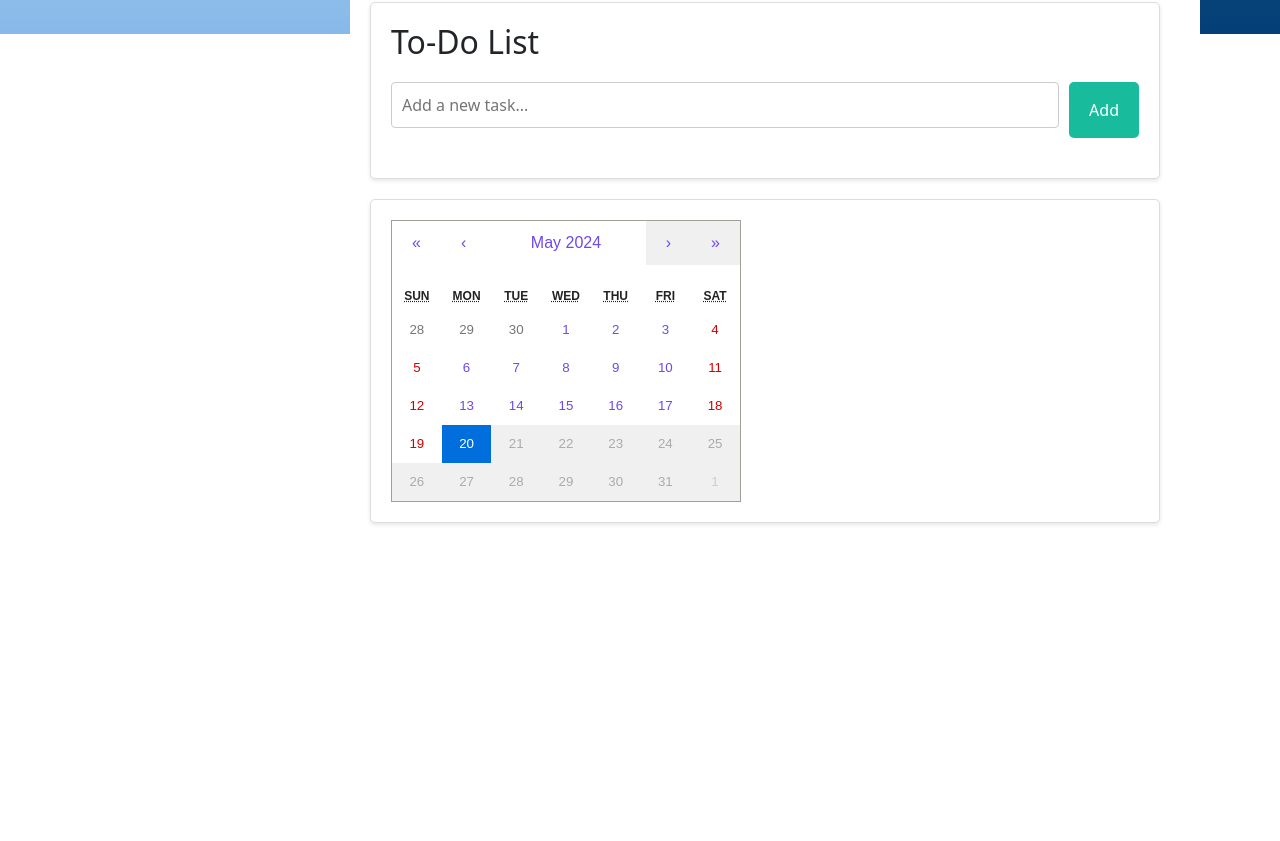
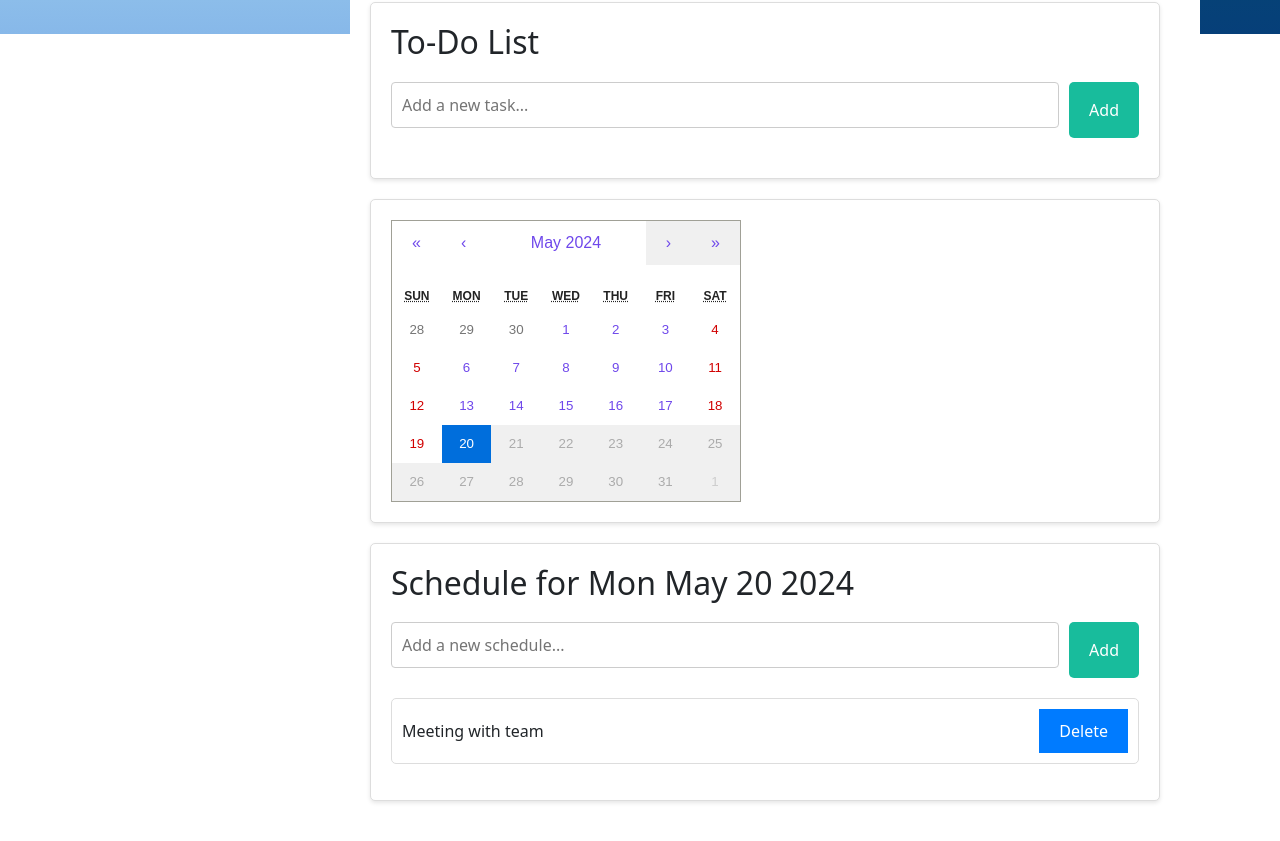
Before and after one commit to AhamedMinhaj456/Motorbike_Service_Station_Reservation_System, a React (Create React App) app in the folder frontend/: page /admin/dashboard in a window 1280 px wide. Shown: the part 766-1607 px from the top of the page. Before the commit the page ends 1309 px from the top, so only its background shows below. Built offline with nearby package versions, Linux system fonts and the light colour scheme.

Commit message:
updated dashboard

```diff
--- a/frontend/src/admin/views/AdminDashboard.css
+++ b/frontend/src/admin/views/AdminDashboard.css
@@ -23,7 +23,7 @@
 
 .stat-card {
   background: #ffffff;
-  border: 1px solid #ddd;
+  border: 1px solid #052846;
   border-radius: 5px;
   padding: 20px;
   text-align: center;
@@ -32,10 +32,12 @@
   margin: 10px;
   max-width: 300px;
   cursor: pointer;
+  transition: transform 0.3s, background-color 0.3s;
 }
 
 .stat-card:hover {
-  background: #ebe1e1;
+  background: #caeaf2;
+  transform: translateY(-5px);
 }
 
 .chart-card {
@@ -48,6 +50,12 @@
   flex: 1;
   margin: 10px;
   max-width: 300px;
+  transition: transform 0.3s, background-color 0.3s;
+}
+
+.chart-card:hover {
+  background: #dfedf0;
+  transform: translateY(-5px);
 }
 
 .charts-overview {
@@ -64,6 +72,12 @@
   padding: 20px;
   box-shadow: 0 2px 4px rgba(0, 0, 0, 0.1);
   margin-bottom: 20px;
+  transition: transform 0.3s, background-color 0.3s;
+}
+
+.to-do-list:hover {
+  background: #eef0f0;
+  transform: translateY(-5px);
 }
 
 .to-do-list h2 {
@@ -126,7 +140,6 @@
   color: #18bc9c;
 }
 
-
 @media screen and (min-width: 769px) {
   .hamburger-icon {
     display: none;
@@ -145,6 +158,7 @@
   border-radius: 5px;
   padding: 20px;
   box-shadow: 0 2px 4px rgba(0, 0, 0, 0.1);
+  margin-bottom: 20px;
 }
 
 .react-calendar {
@@ -247,3 +261,58 @@
 .react-calendar--selectRange .react-calendar__tile--hover {
   background-color: #e6e6e6;
 }
+
+.schedule {
+  background: #ffffff;
+  border: 1px solid #ddd;
+  border-radius: 5px;
+  padding: 20px;
+  box-shadow: 0 2px 4px rgba(0, 0, 0, 0.1);
+  margin-bottom: 20px;
+}
+
+.schedule h2 {
+  margin-bottom: 20px;
+}
+
+.schedule-input {
+  display: flex;
+  margin-bottom: 20px;
+}
+
+.schedule-input input {
+  flex: 1;
+  padding: 10px;
+  border: 1px solid #ddd;
+  border-radius: 5px;
+  margin-right: 10px;
+}
+
+.schedule-input button {
+  padding: 10px 20px;
+  border: none;
+  background: #18bc9c;
+  color: white;
+  border-radius: 5px;
+  cursor: pointer;
+}
+
+.schedules {
+  list-style: none;
+  padding: 0;
+}
+
+.schedules li {
+  display: flex;
+  justify-content: space-between;
+  align-items: center;
+  padding: 10px;
+  border: 1px solid #ddd;
+  border-radius: 5px;
+  margin-bottom: 10px;
+}
+
+.schedules li.completed span {
+  text-decoration: line-through;
+  color: #888;
+}
--- a/frontend/src/admin/views/AdminDashboard.jsx
+++ b/frontend/src/admin/views/AdminDashboard.jsx
@@ -30,6 +30,13 @@ const AdminDashboard = () => {
     { month: 'Nov', income: 0 },
     { month: 'Dec', income: 0 }
   ]);
+
+  const [schedules, setSchedules] = useState([
+    { date: new Date(), text: 'Meeting with team', completed: false },
+    { date: new Date(new Date().setDate(new Date().getDate() + 1)), text: 'Client call', completed: false },
+    { date: new Date(new Date().setDate(new Date().getDate() + 2)), text: 'Project deadline', completed: false },
+  ]);
+  const [newSchedule, setNewSchedule] = useState('');
 
   useEffect(() => {
     const timer = setInterval(() => {
@@ -115,6 +122,42 @@ const AdminDashboard = () => {
     setTasks(updatedTasks);
   };
 
+  const handleAddSchedule = () => {
+    if (newSchedule.trim()) {
+      setSchedules([...schedules, { date: date, text: newSchedule, completed: false }]);
+      setNewSchedule('');
+    }
+  };
+
+  const handleToggleSchedule = (index) => {
+    const updatedSchedules = schedules.map((schedule, i) =>
+      i === index ? { ...schedule, completed: !schedule.completed } : schedule
+    );
+    setSchedules(updatedSchedules);
+  };
+
+  const handleDeleteSchedule = (index) => {
+    const updatedSchedules = schedules.filter((_, i) => i !== index);
+    setSchedules(updatedSchedules);
+  };
+
+  const renderSchedulesForDate = (date) => {
+    const schedulesForDate = schedules.filter(schedule =>
+      schedule.date.toDateString() === date.toDateString()
+    );
+
+    return (
+      <ul className="schedules">
+        {schedulesForDate.map((schedule, index) => (
+          <li key={index} className={schedule.completed ? 'completed' : ''}>
+            <span onClick={() => handleToggleSchedule(index)}>{schedule.text}</span>
+            <button onClick={() => handleDeleteSchedule(index)}>Delete</button>
+          </li>
+        ))}
+      </ul>
+    );
+  };
+
   return (
     <div className="admin-dashboard">
       <div className="hamburger-icon" onClick={toggleSidebar}>
@@ -181,6 +224,7 @@ const AdminDashboard = () => {
           </ul>
         </div>
 
+        <div className="calendar-schedule">
           <div className="calendar">
             <Calendar
               onChange={setDate}
@@ -190,6 +234,20 @@ const AdminDashboard = () => {
               locale="en-US"
             />
           </div>
+          <div className="schedule">
+            <h2>Schedule for {date.toDateString()}</h2>
+            <div className="schedule-input">
+              <input
+                type="text"
+                value={newSchedule}
+                onChange={(e) => setNewSchedule(e.target.value)}
+                placeholder="Add a new schedule..."
+              />
+              <button onClick={handleAddSchedule}>Add</button>
+            </div>
+            {renderSchedulesForDate(date)}
+          </div>
+        </div>
       </div>
 
       <RightSidebar />
```
Lines whose indentation alone changed are shown as unchanged.
